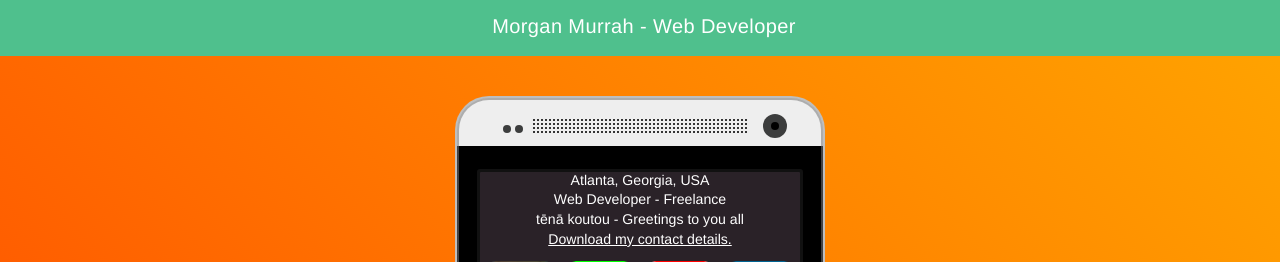
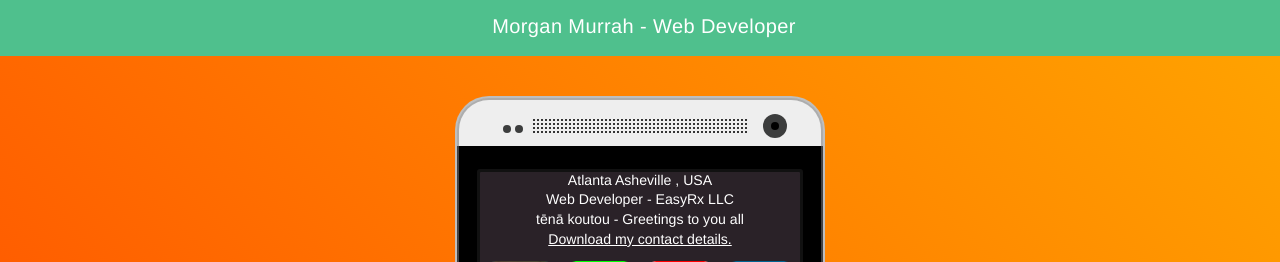
Before and after one commit to airbr/newpersonal, a Vue app: page /#/ in a window 1280 px wide. Shown: the top 262 px of the page. Built offline with nearby package versions, Linux system fonts and the light colour scheme.

Commit message:
Updated workplace

```diff
--- a/src/components/myPhone.vue
+++ b/src/components/myPhone.vue
@@ -1,21 +1,21 @@
 <template>
 
-    <div class="marvel-device htc-one">
+    <div id="mobile-query" class="marvel-device htc-one">
+
         <div class="top-bar"></div>
         <div class="camera"></div>
         <div class="sensor"></div>
         <div class="speaker"></div>
         <div class="screen">
-            <!--TODO: schema.org tags study-->
             <div itemscope itemtype="http://schema.org/Person" class="h-card" rel="me">
 
                 <!--<h1 itemprop="name" class="p-name" role="heading">Morgan Murrah</h1>-->
 
                 <p itemprop="address" itemscope itemtype="http://schema.org/PostalAddress">
-                    <span itemprop="addressLocality">Atlanta, Georgia</span>,
+                    <span itemprop="addressLocality">Atlanta  Asheville </span>,
                     <span itemprop="addressCountry">USA</span></p>
                 <p class="p-note"><span itemprop="jobTitle">Web Developer</span> - <span
-                        itemprop="worksFor"> Freelance </span></p>
+                        itemprop="worksFor"> EasyRx LLC </span></p>
                 <p title="I am an American New Zealander" lang="mi">tēnā koutou - Greetings to you all</p>
                 <div><a href="/static/vCard.vcf" class="download">Download my contact details.</a></div>
 
```
